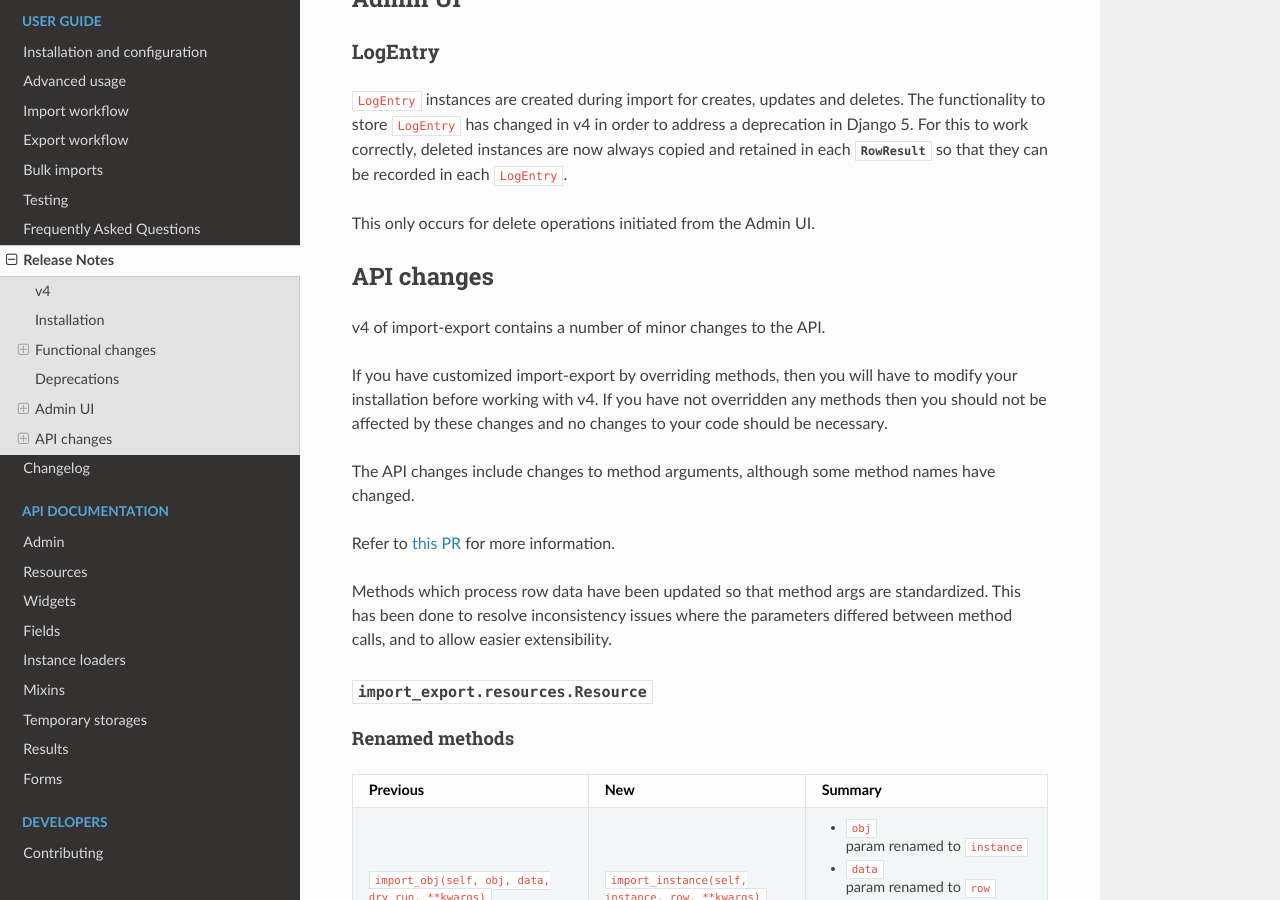
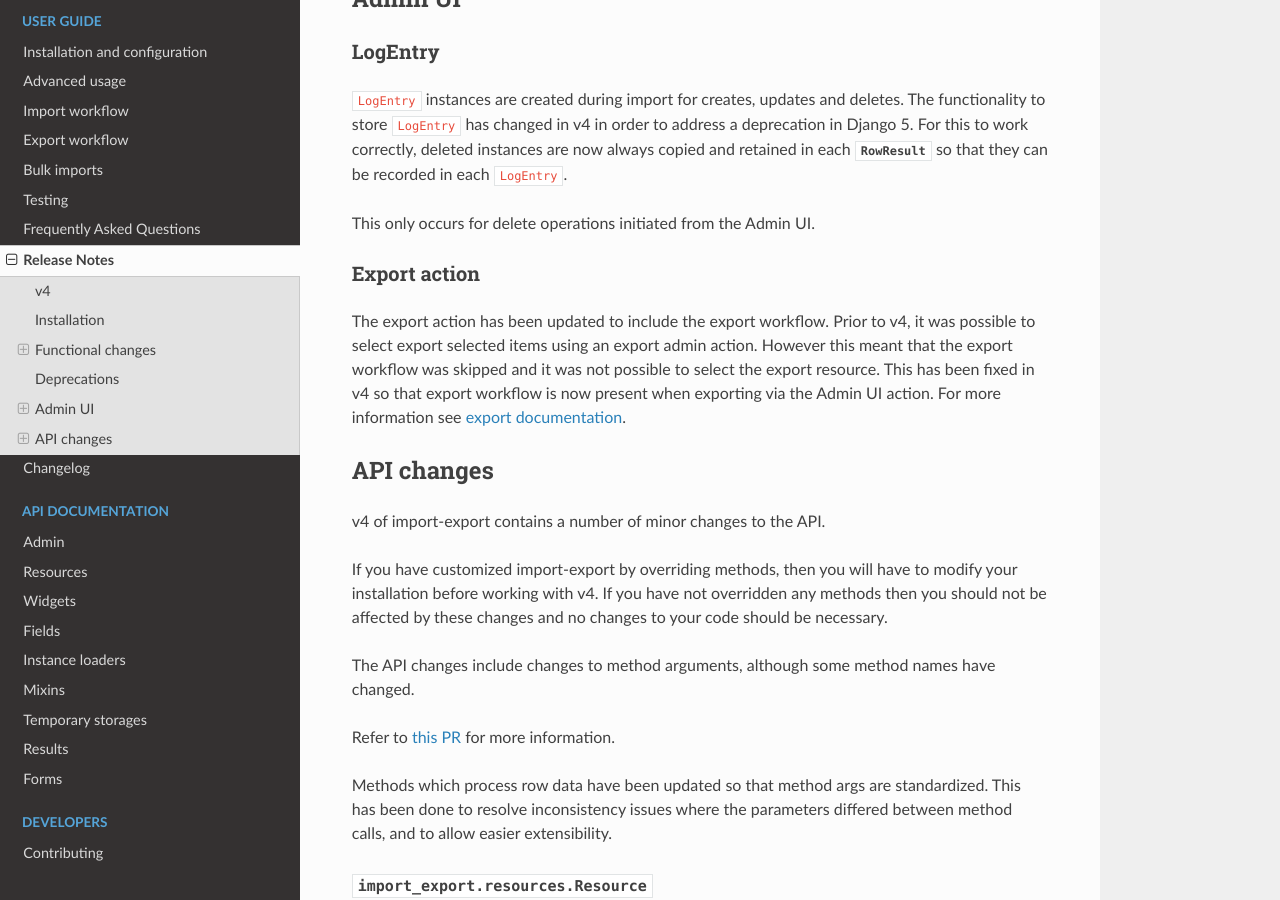
Before and after one commit to django-import-export/django-import-export, a Sphinx documentation site: the page built from docs/release_notes.rst, in a window 1280 px wide and 900 px high, scrolled down 1271 px. Built offline with Sphinx 7.4.7 and the Read the Docs theme 2.0.0, drawn with Linux system fonts in a browser that asks for light colours; pages that are not in the unit, such as notebooks, are missing from menus; the version number could not be read and is left out.

Commit message:
updated documentation

```diff
--- a/docs/advanced_usage.rst
+++ b/docs/advanced_usage.rst
@@ -823,6 +823,8 @@ where 'resource' and 'file format' can be selected.
 Once 'submit' is clicked, the export file will be automatically downloaded to the client (usually to the 'Downloads'
 folder).
 
+.. _export_via_admin_action:
+
 Exporting via Admin action
 --------------------------
 
--- a/docs/release_notes.rst
+++ b/docs/release_notes.rst
@@ -67,6 +67,14 @@ For this to work correctly, deleted instances are now always copied and retained
 :class:`~import_export.results.RowResult` so that they can be recorded in each ``LogEntry``.
 
 This only occurs for delete operations initiated from the Admin UI.
+
+Export action
+-------------
+
+The export action has been updated to include the export workflow.  Prior to v4, it was possible to select export
+selected items using an export admin action.  However this meant that the export workflow was skipped and it was not
+possible to select the export resource.  This has been fixed in v4 so that export workflow is now present when
+exporting via the Admin UI action.  For more information see :ref:`export documentation<export_via_admin_action>`.
 
 API changes
 ===========
```
